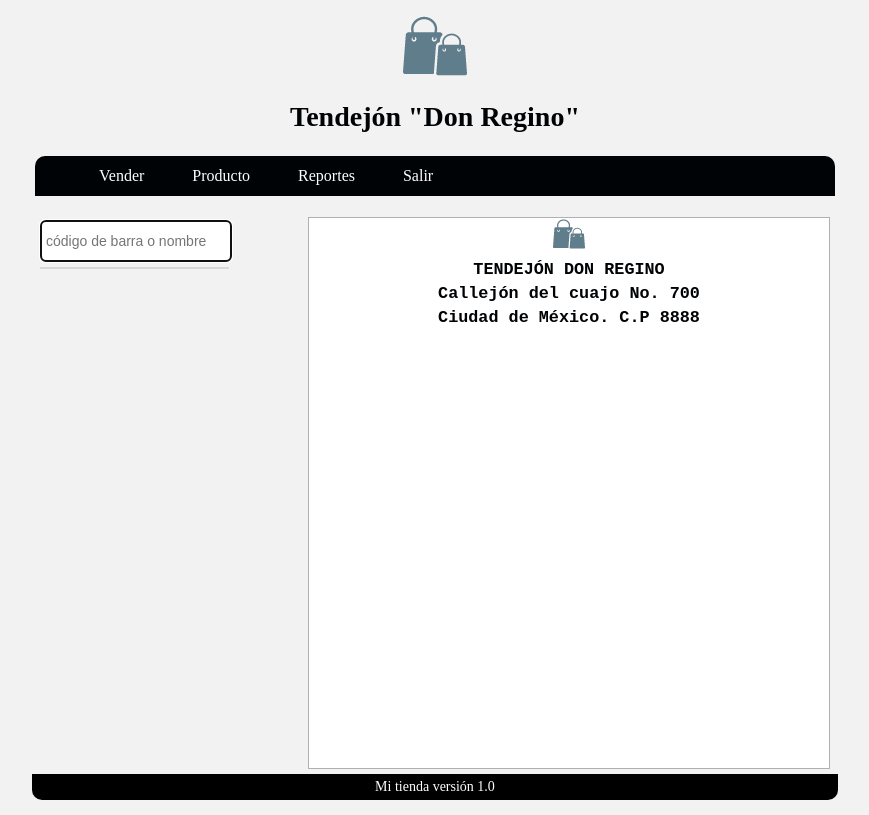
After one commit to djaimes/mitienda.dev, a PHP site: page /vistas/menu.php in a window 1280 px wide. The commit adds this page. Shown: the whole page, without its empty margins (205-1074 px from the left). Run offline with PHP 8.4, Linux system fonts and the light colour scheme; some libraries are stand-ins or nearby versions; some web fonts are replaced.

Commit message:
Funciona hasta llamar el menú

```diff
--- /dev/null
+++ b/public/css/caja.css
@@ -0,0 +1,221 @@
+@font-face {
+	    font-family: open-sans;
+	    src: url(http://mitienda.dev/public/fonts/OpenSans-Regular.ttf);
+}
+
+@font-face {
+	    font-family: raleway;
+	    src: url(http://mitienda.dev/public/fonts/Raleway-Regular.ttf);
+}
+
+body {
+    background: #f2f2f2;
+    color: #000305;
+    font-size: 87.5%; /* Base font size: 14px */
+    font-family: 'open-sans';
+    line-height: 1.429;
+    margin: 0;
+    padding: 0;
+    text-align: left;
+  }
+
+.body{
+	clear: both;
+	margin: 0 auto;
+	width: 800px;
+}
+  /*
+    Encabezado
+  */
+
+  #banner {
+    margin: 0 auto;
+    padding: 1em 0 0 0;
+  }
+
+    /*
+		Banner
+	*/
+
+	#banner h1 {
+		font-family: 'raleway';
+		font-size: 2em;
+		text-align: center;
+	}
+
+	#banner img {
+		display: block;
+		margin: 0 auto;
+	}
+
+    /* Main Nav */
+     #banner nav {
+       background: #000305;
+       font-size: 1.143em;
+       height: 40px;
+       line-height: 30px;
+       margin: 0 auto 1em auto;
+       padding: 0;
+       text-align: center;
+       width: 800px;
+	   -webkit-border-top-left-radius: 10px;
+	   -webkit-border-top-right-radius: 10px;
+     }
+
+     #banner nav ul {list-style: none; margin: 0 auto; width: 800px;}
+     #banner nav li {float: left; display: inline; margin: 0;}
+
+     #banner nav a:link, #banner nav a:visited {
+       color: #fff;
+       display: inline-block;
+       height: 30px;
+       padding: 5px 1.5em;
+       text-decoration: none;
+     }
+     #banner nav a:hover, #banner nav a:active,
+     #banner nav .active a:link, #banner nav .active a:visited {
+       background: #C74451;
+       color: #fff;
+       text-shadow: none !important;
+     }
+
+#articulo {
+	width: 30%;
+	float: left;
+	height: 550px;
+	margin: 5px;
+}
+
+#divProductosSugeridos {
+	width: 78%;
+	float: left;
+	background: white;
+	border: 1px solid #D8D8D8;
+	margin: 5px 0 0 0;
+	overflow: scroll;
+}
+
+.productoSelected {
+	color: white;
+	background: #4285f4;
+}
+
+.productoUnselected {
+	color: black;
+	background: white;
+}
+
+label {
+    display:block;
+    margin-top:20px;
+}
+
+input {
+    display:block;
+    width: 75%;
+    height: 30px;
+    background: white;
+    border: 1px solid #dedede;
+    padding: 5px;
+    margin-top:3px;
+    font-size:1em;
+    color:#3a3a3a;
+    -moz-border-radius:5px;
+    -webkit-border-radius:5px;
+    border-radius:5px;
+	float: left;
+}
+
+input:focus {
+    border: 1px solid #97d6eb;
+}
+
+#submit {
+    width: 15%;
+    height: 40px;
+    cursor:pointer;
+    background-color: #4285f4;
+    color: white;
+	float: left;
+	margin-left: 5px;
+	clear: right;
+}
+
+#submit:hover{
+    opacity: 0.8;
+}
+
+#nota {
+	width: 65%;
+	height: 550px;
+	float: right;
+	margin: 5px;
+	background: white;
+	overflow: auto;
+	font-family: "Courier new";
+	font-size: 1.2em;
+	border: 1px solid #B0B0B0;
+}
+
+#headerNota {
+	font-weight: bold;
+	text-align: center;
+}
+
+table {
+	border-collapse: collapse; /* evita el doble border */
+	width: 100%;			   /* todo el ancho del contenedor */
+	margin: 15px 0 15px 0;
+}
+
+table, th, td {
+
+}
+
+.alinearDerecha {
+	text-align: right;
+	padding: 0 10px 0 0;
+	vertical-align: top;
+}
+
+.alinearIzquierda {
+	text-align: left;
+	padding: 0 0 0 7px;
+}
+
+.totales{
+	font-weight: bold;
+}
+
+#cantidadConLetras{
+	margin: 15px;
+	font-size: 0.9em;
+}
+
+#ticketDeCompra{
+	float: left;
+	width: 70%;
+	padding: 0 0 0 7px;
+}
+
+#qrcode {
+	float:left;
+	width: 20%;
+	text-align: right;
+	padding: 0 7px 0 0;
+}
+
+#pieDeNota {
+	text-align: center;
+	background: black;
+	color: white;
+	margin: 15px auto;
+	padding: 3px;
+   -webkit-border-bottom-left-radius: 10px;
+   -webkit-border-bottom-right-radius: 10px;
+}
+
+p {
+	padding: 0;
+	margin: 0;
+}
--- a/public/css/loginstyle.css
+++ b/public/css/loginstyle.css
@@ -70,13 +70,17 @@ img {
     margin: 0 auto;
 }
 
-.error {
+.errorVisible {
     color: red;
     visibility: visible;
     font-size: 0.7em;
     margin: 0 auto;
     text-align: center;
     padding: 2px;
+}
+
+.errorNoVisible {
+    visibility: hidden;
 }
 
 #nombreSistema {
--- /dev/null
+++ b/public/js/caja.js
@@ -0,0 +1,114 @@
+/***
+*	Funciones para el módulo de ventas
+*/
+
+function init(){
+	var codigo = document.getElementById('codigo');
+	codigo.onkeyup = function sugiereProducto() {
+		if ( this.value.length >= 3 ) {
+			buscarProducto(this.value);
+		} else {
+			document.getElementById('divProductosSugeridos');
+				divProductosSugeridos.innerHTML = ''
+		};
+	}
+}
+
+/***
+* Al tener 3 letras vamos a buscar a la base de datos
+* con Ajax
+*/
+
+function buscarProducto(cadena) {
+
+	/* Crear objeto ajax */
+	var ajax = new XMLHttpRequest();
+
+	/* Cuando responda esta función recibe los resultados */
+	ajax.onreadystatechange = function(){
+		if (ajax.readyState == 4 && ajax.status == 200) { /* 4=terminó; 200=OK; */
+			var txtProductos = ajax.responseText;
+			if ( txtProductos ) {					// Si encontramos algo
+				desplegarProductos(txtProductos);
+			}
+		}
+	}
+
+	/* Creamos la consulta ajax */
+	ajax.open("GET", 					/* GET o POST */
+			  "../../app/buscarProducto.php?codigo=" + cadena,		/* URL */
+			  true);					/* true = asyn, false = sync */
+
+	ajax.send();						/* Enviar la consulta */
+}
+
+/***
+* Desplegar los productos sugeridos
+*/
+function desplegarProductos(txtProductos){
+	jsonProductos = JSON.parse(txtProductos); /* sin var, porque será global */
+	var i;
+	var html = '';
+
+	var divProductosSugeridos = document.getElementById('divProductosSugeridos');
+	divProductosSugeridos.innerHTML = '';
+
+	for ( i = 0; i < jsonProductos.length; ++i) {
+		var parrafoProducto = document.createElement('p');
+		var textoProducto = document.createTextNode(jsonProductos[i].descripcion);
+
+		parrafoProducto.setAttribute('id',i);
+		parrafoProducto.appendChild(textoProducto);
+
+		parrafoProducto.addEventListener('mouseover', productoSelected);
+		parrafoProducto.addEventListener('mouseout', productoUnSelected);
+		parrafoProducto.addEventListener('click', productoSeleccionado);
+
+		divProductosSugeridos.appendChild(parrafoProducto);
+	}
+}
+
+/***
+* Iluminar en azul el producto sobre el cursor
+*/
+function productoSelected() {
+	this.setAttribute('class','productoSelected');
+}
+
+/***
+* Quitarle el azul
+*/
+function productoUnSelected() {
+	this.setAttribute('class','productoUnSelected');
+}
+
+/***
+* Pasar la selección a la caja de texto
+*/
+function productoSeleccionado() {
+	var codigo = document.getElementById('codigo');
+	var divProductosSugeridos = document.getElementById('divProductosSugeridos');
+	divProductosSugeridos.innerHTML = '';
+
+	// Crear el registro para el ticket con this.id como índice
+	var tr = document.createElement('tr');
+	tr.id = this.id;
+
+	var tdDescripcion = document.createElement('td');
+	tdDescripcion.innerHTML = jsonProductos[this.id].descripcion;
+	tdDescripcion.setAttribute('class','alinearIzquierda');
+
+	var tdPrecio = document.createElement('td');
+	tdPrecio.innerHTML = jsonProductos[this.id].precio;
+	tdPrecio.setAttribute('class', 'alinearDerecha');
+
+	tr.appendChild(tdDescripcion);
+	tr.appendChild(tdPrecio);
+
+	var tabla = document.getElementById('tablaProductos');
+	tabla.appendChild(tr);
+
+	codigo.value = '';	/* limpiamos búsqueda */
+	codigo.focus();		/* otra búsqueda */
+
+}
--- a/vistas/login.php
+++ b/vistas/login.php
@@ -11,10 +11,10 @@
     </header>
     <section class="login">
   	<p id = "nombreSistema" >MiTienda v 1.0</p>
-	<p id = "error" class="error">[ERROR]</p>
+	<p id = "error" class="errorNoVisible">[ERROR]</p>
     </section>
     <section class="login">
-	    <form id="firmarse" method="GET" action="index.php">
+	    <form id="firmarse" method="get" action="index.php">
 			<input type="hidden" name='login'>
             <label>Usuario</label>
             <input name="login" placeholder="usuario" autofocus>
--- /dev/null
+++ b/vistas/menu.php
@@ -0,0 +1,71 @@
+<!DOCTYPE html>
+<html lang="es">
+<head>
+<meta charset="utf-8">
+<title>MiTienda</title>
+<link rel="stylesheet" type="text/css" href="../public/css/caja.css" />
+<script type="text/javascript" src="../public/js/caja.js"></script>
+</head>
+<body id="index" class="home" onload="init()">
+<header id="banner" class="body">
+	<img src="../public/images/bags64px.png" />
+	<h1>Tendejón "Don Regino"</h1>
+	<nav>
+		<ul>
+			<li>
+				<a href="#">Vender</a>
+			</li>
+			<li>
+				<a href="#">Producto</a>
+			</li>
+			<li>
+				<a href="#">Reportes</a>
+			</li>
+			<li>
+				<a href="#">Salir</a>
+			</li>
+		</ul>
+	</nav>
+</header>
+<section id="contenido" class="body">
+<section id="articulo" class="body">
+<div id="divProducto">
+	<!--form id="formBuscarProducto" method="POST" action="../../app/buscarProducto.php">
+		<label>Producto</label-->
+		<input id="codigo" name="codigo" placeholder="código de barra o nombre" autofocus autocomplete=off>
+		<!--input id="submit" name="submit" type="submit" value="Ir">
+	</form-->
+	<div id="divProductosSugeridos">
+	</div>
+</div>
+<!-- div id="enviarNota">
+	<input type="button" value="imprimir">
+	<input type="button" value="correo">
+</div -->
+</section>
+<section id="nota">
+	<div id="headerNota">
+		<img src="../public/images/bags32px.png">
+		<p>TENDEJÓN DON REGINO</p>
+		<p>Callejón del cuajo No. 700</p>
+		<p>Ciudad de México. C.P 8888</p>
+	</div>
+	<div id="detalle">
+		<table id="tablaProductos">
+		</table>
+	</div>
+	<div id="cantidadConLetras">
+	</div>
+	<div id="footerNota">
+		<div id="ticketDeCompra">
+		</div>
+		<div id="qrcode">
+		</div>
+	</div>
+</section>
+</section>
+<footer id="pieDeNota" class="body">
+	<p>Mi tienda versión 1.0</P>
+</footer>
+</body>
+</html>
```
Also changed, not shown: controladores/login.php (+17 -6 lines), controladores/menu.php (added, +18 -0 lines), modelos/menuvista.php (added, +40 -0 lines), public/images/bags32px.png (added), public/images/bags64px.png (added).
